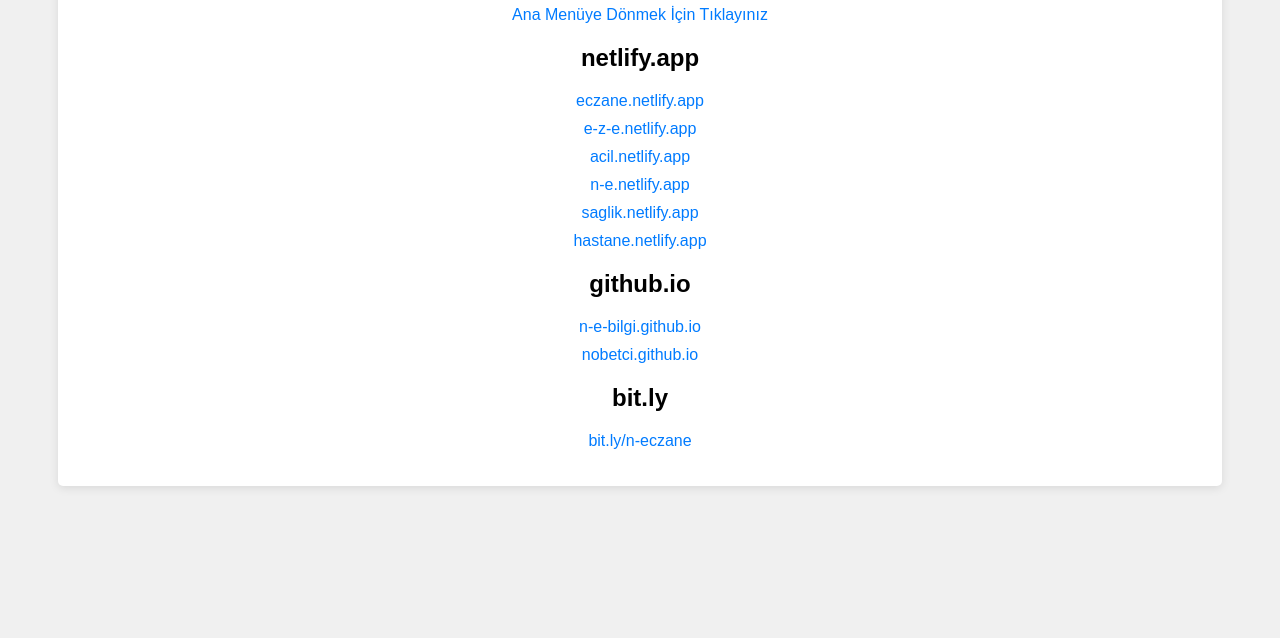
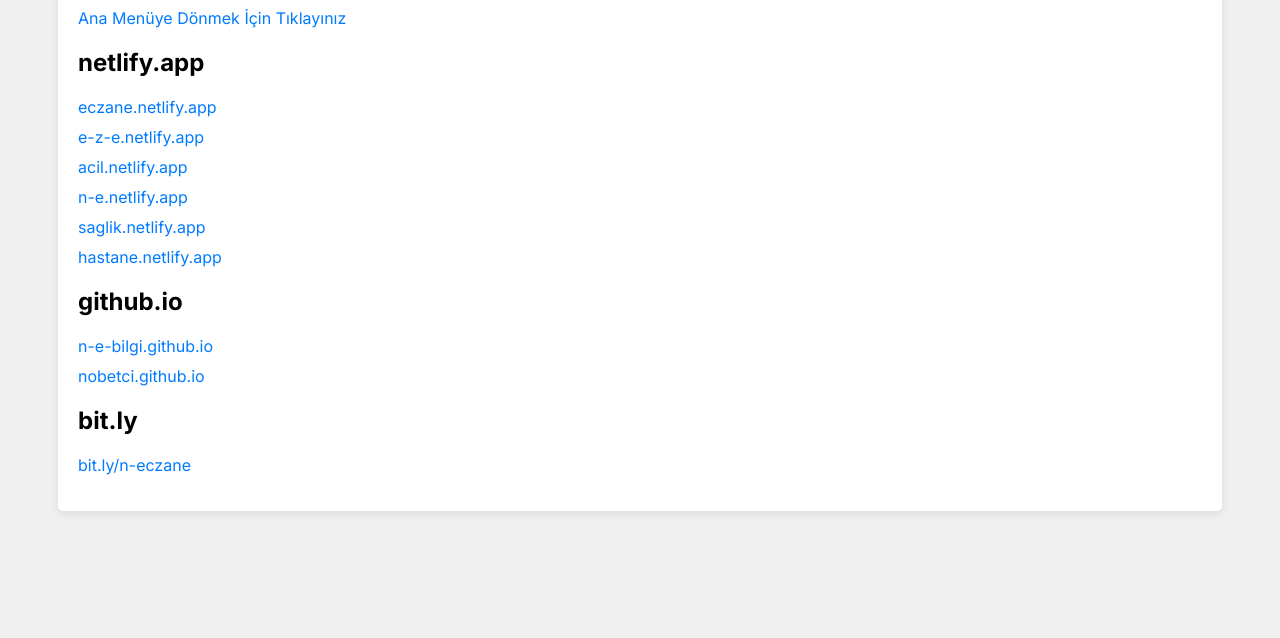
Before and after one commit to n-e-info/kisayol.eczane.heyturkiye.tech, a plain HTML site: page index.html in a window 1280 px wide. Shown: the part 162-800 px from the top of the page. Drawn offline with Linux system fonts and the light colour scheme.

Commit message:
Update index.html

```diff
--- a/index.html
+++ b/index.html
@@ -4,12 +4,19 @@
     <meta charset="UTF-8">
     <title>Yönlendirme Siteleri</title>
     <style>
+        @import url('https://fonts.googleapis.com/css2?family=Inter:wght@100;200;300;400;500;600;700;800;900&display=swap');
+     @import url('https://fonts.googleapis.com/css2?family=Montserrat');
+     @import url('https://fonts.googleapis.com/css2?family=Lexend');
+     @import url('https://fonts.googleapis.com/css2?family=Poppins');
+     @import url('https://fonts.googleapis.com/css2?family=Quicksand');
+     @import url('https://fonts.googleapis.com/css2?family=Raleway');
+
         body {
-            font-family: Arial, sans-serif;
-            background-color: #f0f0f0;
-            text-align: center;
-            padding: 50px;
-        }
+    font-family: 'Inter', sans-serif;
+    background-color: #f0f0f0;
+    padding: 50px;
+    color: black; /* Metin rengi varsayılan olarak siyah */
+}
 
         .container {
             background-color: #fff;
```
